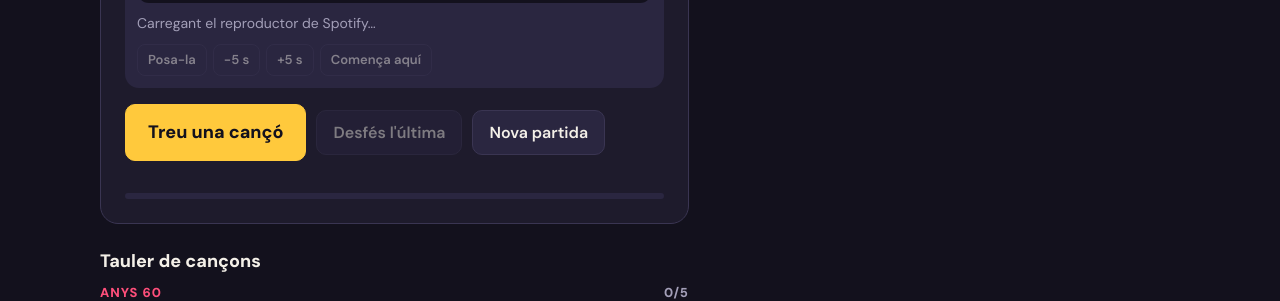
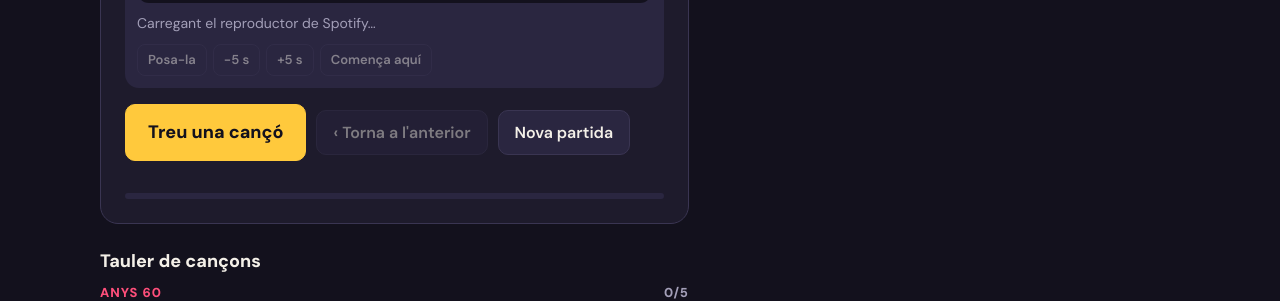
Before and after one commit to marticb3/marticb3.github.io, a Jekyll site: the page bingo/index.html, which Jekyll copies as it is, in a window 1280 px wide. Shown: the part 492-793 px from the top of the page. Built offline with Jekyll 4.4.1, drawn with Linux system fonts in a browser that asks for light colours; a script that is not in the unit is left out; part of the change alters nothing that is shown.

Commit message:
Bingo: el botó «Torna a l'anterior» recupera i fa sonar la cançó anterior
Co-Authored-By: Claude Opus 5.5 <noreply@anthropic.com>
Claude-Session: https://claude.ai/code/session_012XZSoDWHC9QbkzVT52EpAo

```diff
--- a/bingo/index.html
+++ b/bingo/index.html
@@ -212,7 +212,7 @@ section.view.on { display: block; }
           </div>
           <div class="controls">
             <button class="btn primary" id="btn-next" type="button">Treu una cançó</button>
-            <button class="btn" id="btn-undo" type="button">Desfés l'última</button>
+            <button class="btn" id="btn-undo" type="button">‹ Torna a l'anterior</button>
             <button class="btn" id="btn-reset" type="button">Nova partida</button>
           </div>
           <div class="listen" id="listen"></div>
@@ -383,7 +383,14 @@ $("btn-next").addEventListener("click", () => {
   stopSong(); renderNow();
   if (autoPlay && urls[pick]) playSong(pick);
 });
-$("btn-undo").addEventListener("click", () => { stopSong(); drawn.pop(); save("bm-drawn", drawn); renderNow(); });
+$("btn-undo").addEventListener("click", () => {
+  if (!drawn.length) return;
+  stopSong();
+  drawn.pop(); save("bm-drawn", drawn);
+  renderNow();
+  const prev = drawn.length ? drawn[drawn.length - 1] : null;   // torna a sonar la cançó anterior
+  if (prev != null && urls[prev]) playSong(prev);
+});
 $("btn-reset").addEventListener("click", () => { if (drawn.length) $("modal").classList.add("on"); });
 $("modal-no").addEventListener("click", () => $("modal").classList.remove("on"));
 $("modal-yes").addEventListener("click", () => {
```
